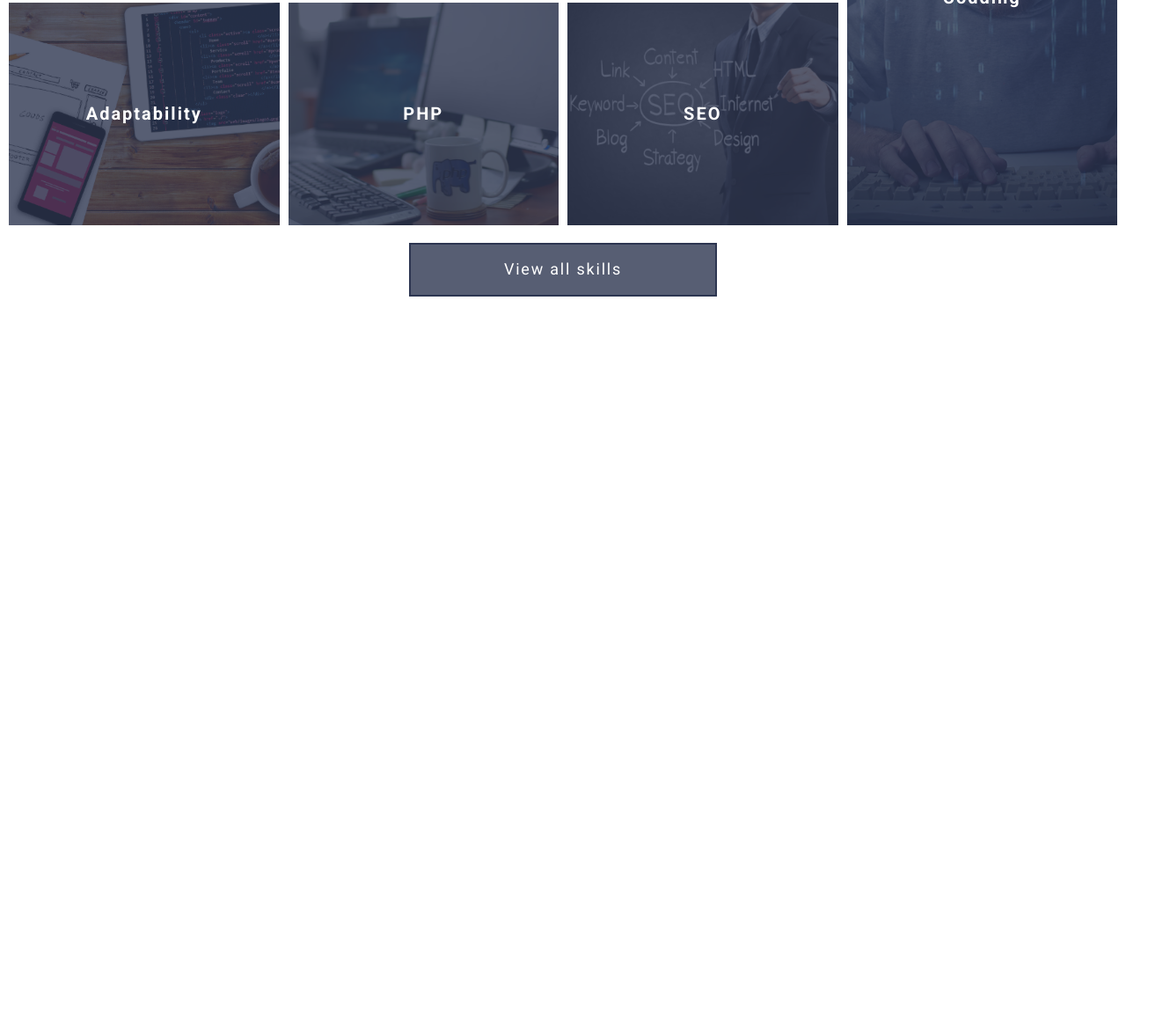
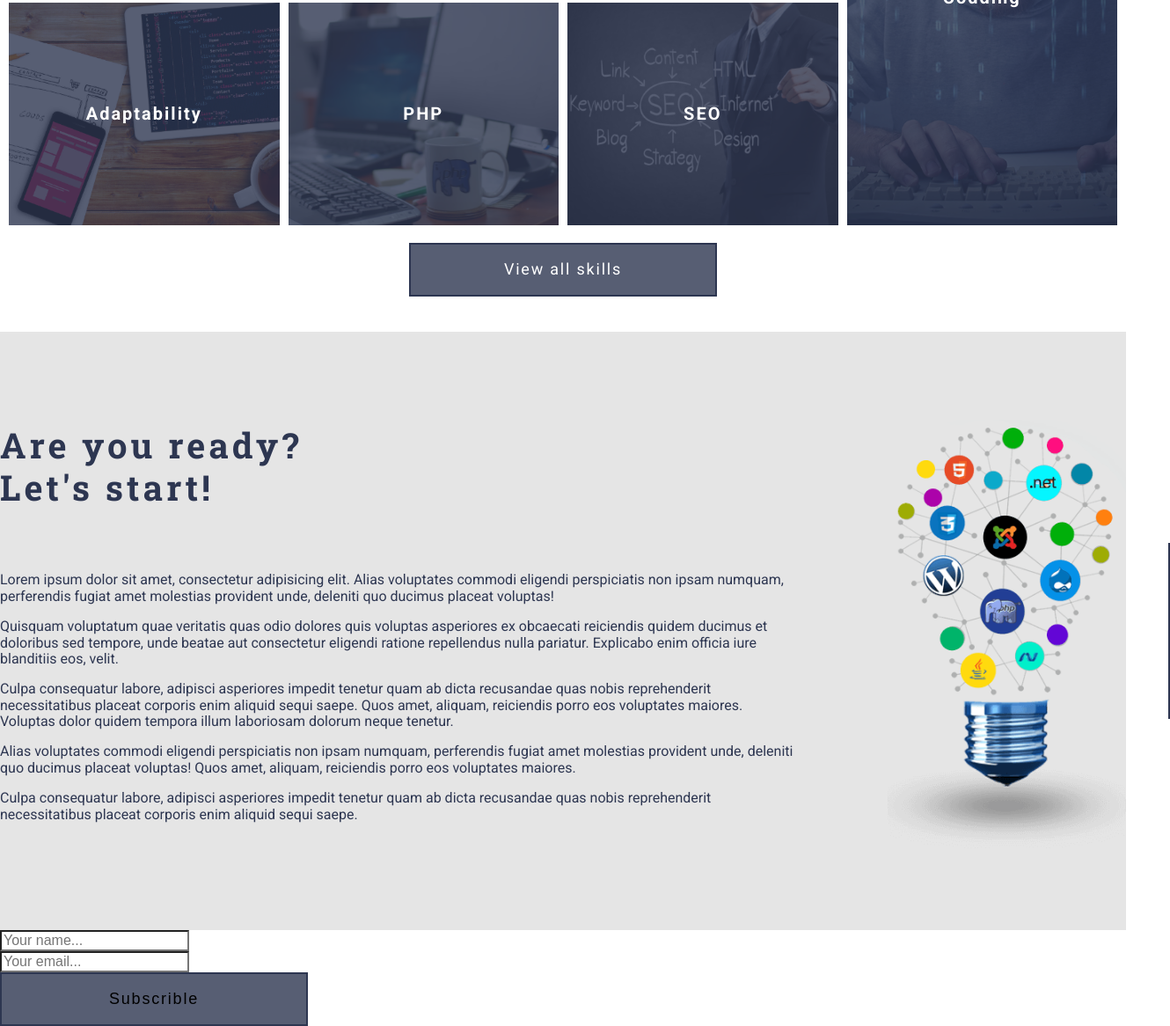
Before and after one commit to damnmrg/grid-template-init-project, a website: page index.html in a window 1280 px wide. Shown: the part 1334-2500 px from the top of the page at 88% size, 1330 px wide, since content can reach past the window. Before the commit the page ends 1711 px from the top, so only its background shows below. Drawn offline with Linux system fonts and the light colour scheme.

Commit message:
create section about

```diff
--- a/assets/js/main.js
+++ b/assets/js/main.js
@@ -4,3 +4,6 @@ $(document).ready(function(){
    $('.header-navbar__list').stop(true, true).fadeToggle(500);
   });
  });
+ window.matchMedia('(min-width: 768px)').addListener(function() {
+  $('.header-navbar__list').css('display', '');
+});
--- a/assets/scss/header/_header-navbar.scss
+++ b/assets/scss/header/_header-navbar.scss
@@ -82,3 +82,34 @@
   top: 9px;
   transform: rotate(-135deg);
 }
+@media screen and (max-width: 768px) {
+
+  .header-navbar {
+    display: flex;
+    justify-content: flex-end;
+  }
+
+  .header-navbar__btn {
+      display: block;
+      margin: 0;
+  }
+
+  .header-menu {
+    background-color: #44596e40;
+    box-shadow: -3px 3px 20px -10px #000000;
+  }
+
+  .header-navbar__list {
+    position: absolute;
+    top: 100%;
+    right: 20px;
+    display: none;
+    margin: 0;
+    padding: 0;
+    list-style: none;
+    text-align: right;
+    background-color: #44596ee6;
+    box-shadow: -3px 3px 20px -10px #000000;
+    }
+
+}
--- a/assets/scss/sections/_section-about.scss
+++ b/assets/scss/sections/_section-about.scss
@@ -0,0 +1,49 @@
+.about {
+  background-color: $color-gray-light;
+  padding: 100px 0;
+  &__container {
+    display: grid;
+    grid-template-columns: 1fr 271px;
+    grid-column-gap: 100px;
+    max-width: 1340px;
+    margin: auto;
+  }
+  &__content {
+    display: flex;
+    align-items: flex-start;
+    flex-direction: column;
+    justify-content: center;
+    &::after {
+      content: "";
+      position: absolute;
+      height: 200px;
+      width: 2px;
+      background-color: #2d3651;
+      right: -50px;
+    }
+  }
+  &__image {
+    max-width: 100%;
+    max-height: 480px;
+  }
+}
+
+p {
+  display: block;
+  margin-block-start: 1em;
+  margin-block-end: 1em;
+  margin-inline-start: 0px;
+  margin-inline-end: 0px;
+  color: #2d3651;
+}
+
+h2 {
+  display: block;
+  margin-top: 0;
+  letter-spacing: 0.1em;
+  color: #2d3651;
+  font-family: $font-header;
+  line-height: 1.2em;
+  margin-bottom: 56px;
+  font-size: 2.5rem;
+}
--- a/index.html
+++ b/index.html
@@ -1,24 +1,33 @@
 <!DOCTYPE html>
 <html lang="ru">
   <head>
-    <meta charset="UTF-8">
+    <meta charset="UTF-8" />
     <meta
       name="viewport"
-      content="width=device-width, initial-scale=1.0, minimum-scale=1.0">
-    <meta http-equiv="X-UA-Compatible" content="ie=edge">
-    <link rel="shortcut icon" href="assets/img/favicon.png" type="image/png">
+      content="width=device-width, initial-scale=1.0, minimum-scale=1.0"
+    />
+    <meta http-equiv="X-UA-Compatible" content="ie=edge" />
+    <link rel="shortcut icon" href="assets/img/favicon.png" type="image/png" />
     <link
       href="https://fonts.googleapis.com/css?family=Roboto+Slab:100,300,400,700%7CRoboto:100,300,400,500,700,900"
-      rel="stylesheet">
+      rel="stylesheet"
+    />
     <link
       rel="stylesheet"
-      href="libs/@fortawesome/fontawesome-free/css/all.min.css">
-    <link rel="stylesheet" href="assets/css/style.css">
+      href="libs/@fortawesome/fontawesome-free/css/all.min.css"
+    />
+    <link rel="stylesheet" href="assets/css/style.css" />
     <title>GRID-TEMPLATE</title>
   </head>
   <body>
-    <header class="header" style="background-image: url(assets/img/img-header.png);">
-       <div class="header-overlay" style="background-color:#2d3651; opacity: 0.8;"></div>
+    <header
+      class="header"
+      style="background-image: url(assets/img/img-header.png)"
+    >
+      <div
+        class="header-overlay"
+        style="background-color: #2d3651; opacity: 0.8"
+      ></div>
       <div class="header-menu">
         <div class="header-menu__container">
           <div class="header-logo">
@@ -28,10 +37,10 @@
           </div>
           <nav class="header-navbar">
             <div class="header-navbar__btn">
-            <span class="header-navbar__btn-row"></span>
-            <span class="header-navbar__btn-row"></span>
-            <span class="header-navbar__btn-row"></span>
-          </div>
+              <span class="header-navbar__btn-row"></span>
+              <span class="header-navbar__btn-row"></span>
+              <span class="header-navbar__btn-row"></span>
+            </div>
             <ul class="header-navbar__list">
               <li class="header-navbar__item">
                 <a href="#" class="header-navbar__link">Home</a>
@@ -61,63 +70,90 @@
       <div class="skills__container">
         <article class="skill-item">
           <div class="skill-item__overlay"></div>
-          <div class="skill-item__image" style="background-image: url(assets/img/img-html.png);"></div>
+          <div
+            class="skill-item__image"
+            style="background-image: url(assets/img/img-html.png)"
+          ></div>
           <h3 class="skill-item__title">
             <a class="skill-item__link" href="#">HTML</a>
           </h3>
         </article>
         <article class="skill-item">
           <div class="skill-item__overlay"></div>
-          <div class="skill-item__image" style="background-image: url(assets/img/img-css.png);"></div>
+          <div
+            class="skill-item__image"
+            style="background-image: url(assets/img/img-css.png)"
+          ></div>
           <h3 class="skill-item__title">
             <a class="skill-item__link" href="#">CSS</a>
           </h3>
         </article>
         <article class="skill-item">
           <div class="skill-item__overlay"></div>
-          <div class="skill-item__image" style="background-image: url(assets/img/img-markup.png);"></div>
+          <div
+            class="skill-item__image"
+            style="background-image: url(assets/img/img-markup.png)"
+          ></div>
           <h3 class="skill-item__title">
             <a class="skill-item__link" href="#">Markup</a>
           </h3>
         </article>
         <article class="skill-item">
           <div class="skill-item__overlay"></div>
-          <div class="skill-item__image" style="background-image: url(assets/img/img-webdesign.png);"></div>
+          <div
+            class="skill-item__image"
+            style="background-image: url(assets/img/img-webdesign.png)"
+          ></div>
           <h3 class="skill-item__title">
             <a class="skill-item__link" href="#">Web-Design</a>
           </h3>
         </article>
         <article class="skill-item">
           <div class="skill-item__overlay"></div>
-          <div class="skill-item__image" style="background-image: url(assets/img/img-qa.png);"></div>
+          <div
+            class="skill-item__image"
+            style="background-image: url(assets/img/img-qa.png)"
+          ></div>
           <h3 class="skill-item__title">
             <a class="skill-item__link" href="#">Quality Assurance</a>
           </h3>
         </article>
         <article class="skill-item">
           <div class="skill-item__overlay"></div>
-          <div class="skill-item__image" style="background-image: url(assets/img/img-codding.png);"></div>
+          <div
+            class="skill-item__image"
+            style="background-image: url(assets/img/img-codding.png)"
+          ></div>
           <h3 class="skill-item__title">
             <a class="skill-item__link" href="#">Codding</a>
           </h3>
         </article>
         <article class="skill-item">
           <div class="skill-item__overlay"></div>
-          <div class="skill-item__image" style="background-image: url(assets/img/img-adaptability.png);"></div>
+          <div
+            class="skill-item__image"
+            style="background-image: url(assets/img/img-adaptability.png)"
+          ></div>
           <h3 class="skill-item__title">
             <a class="skill-item__link" href="#">Adaptability</a>
           </h3>
         </article>
         <article class="skill-item">
           <div class="skill-item__overlay"></div>
-          <div class="skill-item__image" style="background-image: url(assets/img/img-php.png);"></div>
+          <div
+            class="skill-item__image"
+            style="background-image: url(assets/img/img-php.png)"
+          ></div>
           <h3 class="skill-item__title">
             <a class="skill-item__link" href="#">PHP</a>
           </h3>
         </article>
         <article class="skill-item">
           <div class="skill-item__overlay"></div>
-          <div class="skill-item__image" style="background-image: url(assets/img/img-seo.png);"></div>
+          <div
+            class="skill-item__image"
+            style="background-image: url(assets/img/img-seo.png)"
+          ></div>
           <h3 class="skill-item__title">
             <a class="skill-item__link" href="#">SEO</a>
           </h3>
@@ -128,12 +164,71 @@
       </div>
     </section>
 
-    <section>
-      <!-- текст с картинкой-->
+    <section class="about">
+      <div class="about__container">
+        <div class="about__content">
+          <h2>
+            Are you ready? <br />
+            Let's start!
+          </h2>
+          <div>
+            <p>
+              Lorem ipsum dolor sit amet, consectetur adipisicing elit. Alias
+              voluptates commodi eligendi perspiciatis non ipsam numquam,
+              perferendis fugiat amet molestias provident unde, deleniti quo
+              ducimus placeat voluptas!
+            </p>
+            <p>
+              Quisquam voluptatum quae veritatis quas odio dolores quis voluptas
+              asperiores ex obcaecati reiciendis quidem ducimus et doloribus sed
+              tempore, unde beatae aut consectetur eligendi ratione repellendus
+              nulla pariatur. Explicabo enim officia iure blanditiis eos, velit.
+            </p>
+            <p>
+              Culpa consequatur labore, adipisci asperiores impedit tenetur quam
+              ab dicta recusandae quas nobis reprehenderit necessitatibus
+              placeat corporis enim aliquid sequi saepe. Quos amet, aliquam,
+              reiciendis porro eos voluptates maiores. Voluptas dolor quidem
+              tempora illum laboriosam dolorum neque tenetur.
+            </p>
+            <p>
+              Alias voluptates commodi eligendi perspiciatis non ipsam numquam,
+              perferendis fugiat amet molestias provident unde, deleniti quo
+              ducimus placeat voluptas! Quos amet, aliquam, reiciendis porro eos
+              voluptates maiores.
+            </p>
+            <p>
+              Culpa consequatur labore, adipisci asperiores impedit tenetur quam
+              ab dicta recusandae quas nobis reprehenderit necessitatibus
+              placeat corporis enim aliquid sequi saepe.
+            </p>
+          </div>
+        </div>
+        <div class="about__image">
+          <img src="./assets/img/img-lamp-webdev.png" alt="img-lamp-webdev" />
+        </div>
+      </div>
     </section>
-
-    <section>
-      <!-- форма-->
+    <section class="form">
+      <div class="form__container" action="#">
+        <div class="form-item">
+          <input
+            type="text"
+            class="form-item__input"
+            placeholder="Your name..."
+          />
+        </div>
+        <div class="form-item">
+          <input
+            type="text"
+            class="form-item__input"
+            placeholder="Your email..."
+          />
+        </div>
+        <div class="form-item">
+          <button class="btn btn--primary" type="submit">Subscrible</button>
+        </div>
+      </div>
     </section>
 
     <section>
--- a/package.json
+++ b/package.json
@@ -9,6 +9,7 @@
     "css-mqpacker": "^7.0.0",
     "cssnano": "^4.1.10",
     "gulp": "^4.0.2",
+    "gulp-concat": "^2.6.1",
     "gulp-csscomb": "^3.1.0",
     "gulp-notify": "^3.2.0",
     "gulp-postcss": "^9.0.0",
```
Also changed, not shown: assets/css/style.css, 3 other files.
